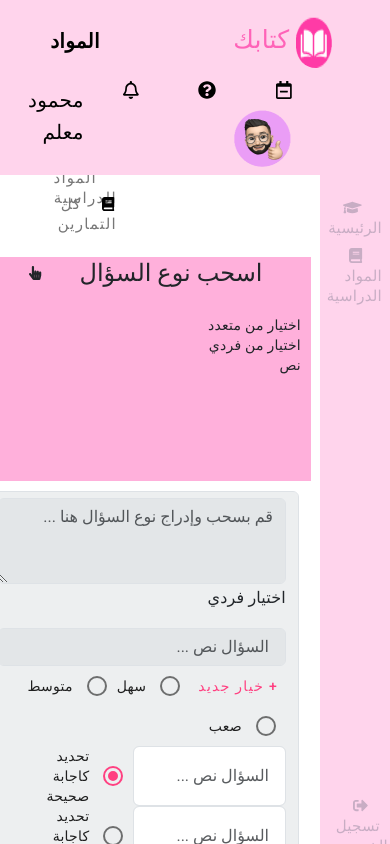
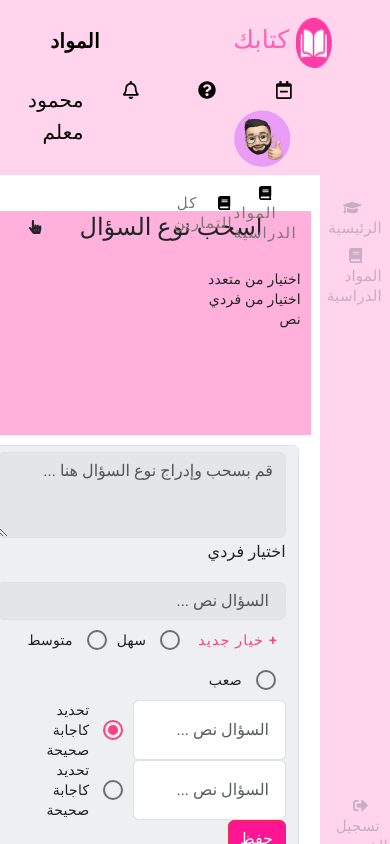
Before and after one commit to Mahmoudramadan12/Task-, an Angular app: page /exercise in a window 390 px wide. Shown: the top 844 px of the page. Built offline with nearby package versions, Linux system fonts and the light colour scheme.

Commit message:
Update exercise.component.scss

```diff
--- a/src/app/exercise/exercise.component.scss
+++ b/src/app/exercise/exercise.component.scss
@@ -94,9 +94,13 @@
     display: inline-block;
   }
   div[fxLayout="row"] {
-    flex-direction: column;
-    align-items: start;
-    padding-top: 60px;
+    flex-direction: row;
+    align-items: center;
+    padding-top: 50px;
+    left: 180px;
+    position: relative;
+    top: 45px;
+    display: flex;
   }
 
   button.btn {
```
